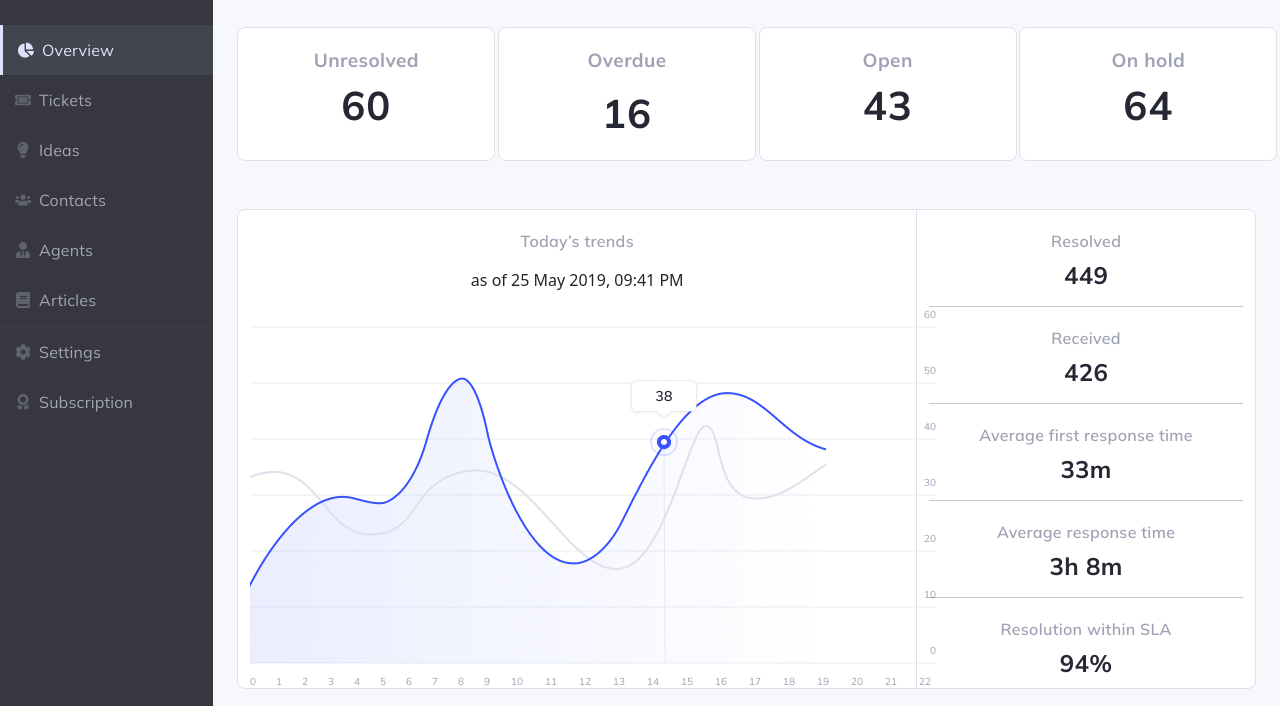
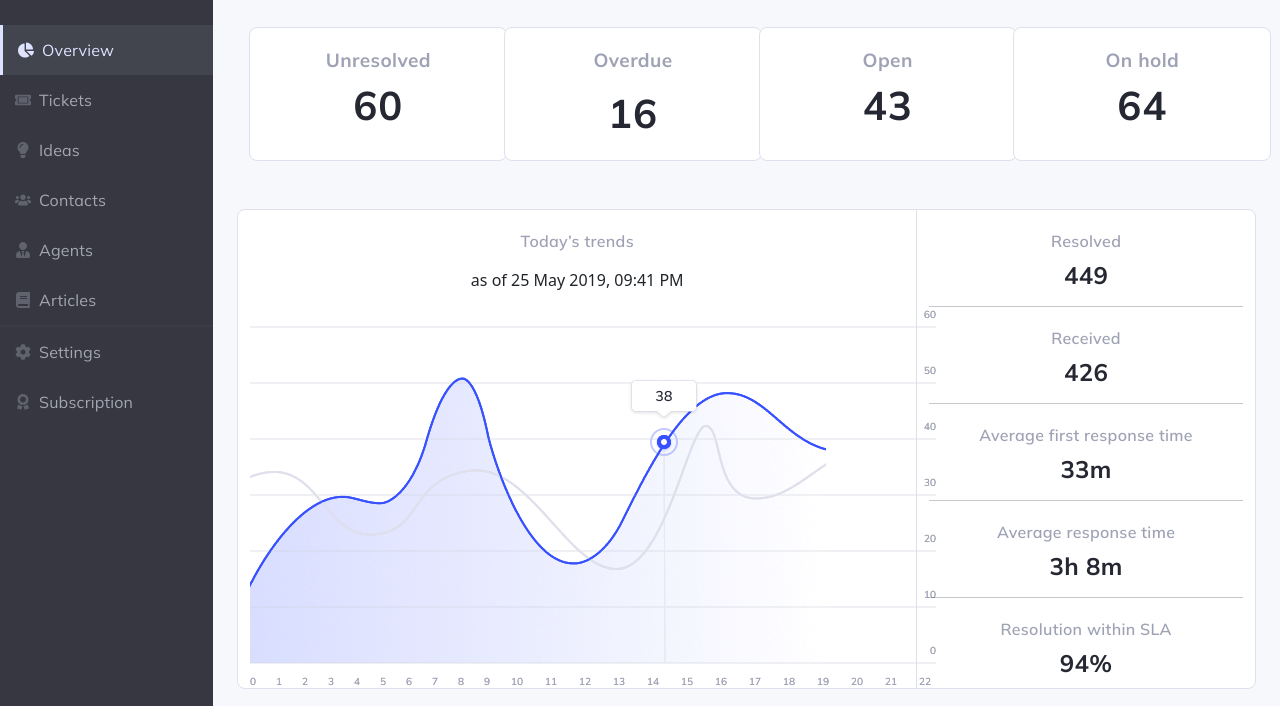
Before and after one commit to PouyanTaheri/bootsrap, a website: page public/index.html in a window 1280 px wide. Shown: the part 91-797 px from the top of the page. Drawn offline with nearby package versions, Linux system fonts and the light colour scheme; a web font is replaced by a local one.

Commit message:
Update index.html

```diff
--- a/public/index.html
+++ b/public/index.html
@@ -3,7 +3,7 @@
    <head>
       <meta charset="UTF-8">
       <meta name="viewport" content="width=device-width, initial-scale=1.0">
-      <title>Document</title>
+      <title>Dashboard</title>
       <link rel="stylesheet" href="/assets/main.css" />
       <link href="https://cdn.jsdelivr.net/npm/bootstrap@5.3.2/dist/css/bootstrap.min.css" rel="stylesheet" integrity="sha384-T3c6CoIi6uLrA9TneNEoa7RxnatzjcDSCmG1MXxSR1GAsXEV/Dwwykc2MPK8M2HN" crossorigin="anonymous">
    </head>
@@ -186,7 +186,7 @@
                <div class="col-md-8">
                   <p id="overviewTitle">Overview</p>
                </div>
-               <div class="col-md-4">
+               <div class="userInfo col-md-4">
                   <svg xmlns="http://www.w3.org/2000/svg" width="16" height="16" viewBox="0 0 16 16" fill="none">
                      <g clip-path="url(#clip0_584_242)">
                         <circle cx="6.5" cy="6.5" r="5.75" stroke="#C5C7CD" stroke-width="1.5"/>
@@ -213,39 +213,44 @@
             </div>
          </div>
          <!-- Four box at top------------------- -->
-         <div class="featuerCont row row-cols-1 row-cols-sm-2 row-cols-md-3 row-cols-lg-4 g-4 py-5">
-            <div class="col d-flex align-items-start">
+         <div class="container FeatureCT">
+          <div class="featuerCont row row-cols-1 row-cols-sm-2 row-cols-md-3 row-cols-lg-4 g-4 py-5 justify-content-center text-center">
+             <div class="col d-flex align-items-start mx-auto">
                 <div id="featureboxs">
                    <h3 id="featuerTitle">Unresolved</h3>
                    <p id="featuerNum">60</p>
                 </div>
              </div>
-            <div class="col d-flex align-items-start">
+             <div class="col d-flex align-items-start mx-auto">
                 <div id="featureboxs">
                    <p id="featuerTitle">Overdue</p>
                    <p id="featuerNum">16</p>
                 </div>
              </div>
-            <div class="col d-flex align-items-start">
+             <div class="col d-flex align-items-start mx-auto">
                 <div id="featureboxs">
                    <h3 id="featuerTitle">Open</h3>
                    <p id="featuerNum">43</p>
                 </div>
              </div>
-            <div class="col d-flex align-items-start">
+             <div class="col d-flex align-items-start mx-auto">
                 <div id="featureboxs">
                    <h3 id="featuerTitle">On hold</h3>
                    <p id="featuerNum">64</p>
                 </div>
              </div>
           </div>
+       </div>
+
          <!-- graph section ----------------------------->
          <div class="GraphSection container">
             <div class="row">
                <div class="col-md-8">
                   <p id="graphTitle">Today’s trends</p>
                   <p>as of 25 May 2019, 09:41 PM</p>
-                  <div id="graphimg"></div>
+                  <div id="graphimg">
+                  <img id="imgtwo" src="/assets/img/fullgraph.png">
+                  </div>
                </div>
                <div class="col-md-4 detailGraph">
                   <div class=".container-fluid">
@@ -278,8 +283,8 @@
          <!-- List section-------------------------------- -->
          <div class="container">
             <div class="row">
-               <div class="col-md-6">
-                  <div class="list-group">
+               <div class="col-md-6 ThirdSec">
+                  <div class="list-group USTickets">
                      <label class="list-group-item d-flex gap-2">
                      <span style="text-align: left;">Waiting on Feature Request</span>
                      <span style="margin-left: 250px;">4238</span>
@@ -299,7 +304,7 @@
                   </div>
                </div>
                <div class="col-md-6">
-                  <div class="list-group">
+                  <div class="list-group Tasks">
                      <label class="list-group-item d-flex gap-2">
                      <input class="form-check-input flex-shrink-0" type="radio" name="listGroupRadios" id="listGroupRadios1" value="" checked>
                      <span>Finish ticket update</span>
```
Lines whose indentation alone changed are shown as unchanged.
